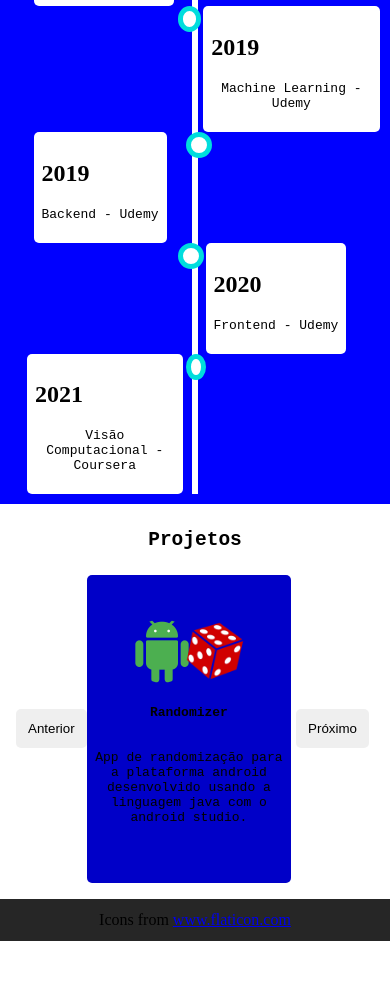
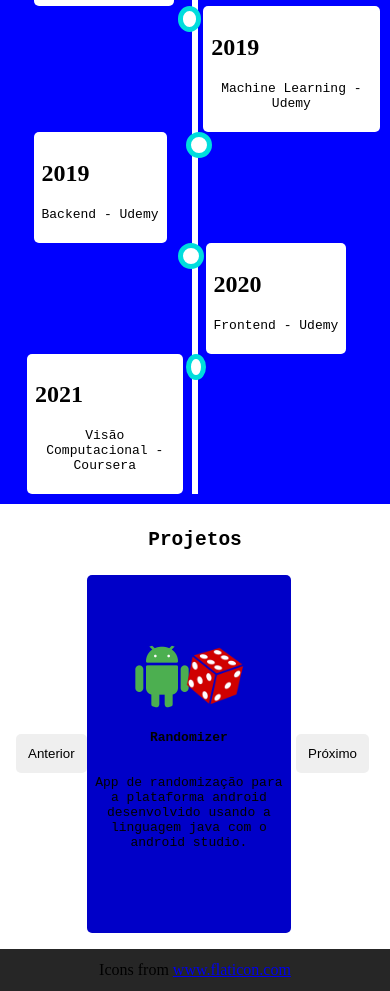
Before and after one commit to Rene-Michel99/MeuPortf-lio, a plain HTML site: page index.html in a window 390 px wide. Shown: the part 1968-2959 px from the top of the page. Before the commit the page ends 2909 px from the top, so only its background shows below. Drawn offline with nearby package versions, Linux system fonts and the light colour scheme.

Commit message:
Correção de max-width e max-height para melhor responsividade

```diff
--- a/src/css/style.css
+++ b/src/css/style.css
@@ -341,7 +341,8 @@ label:hover{
   flex-direction: column;
   justify-content: center;
   align-items: center;
-  height: 300px;
+  max-width: 300px;
+  height: 350px;
   border-radius: 5px;
   background-color: rgb(0,0,200);
   padding: 4px;
```
